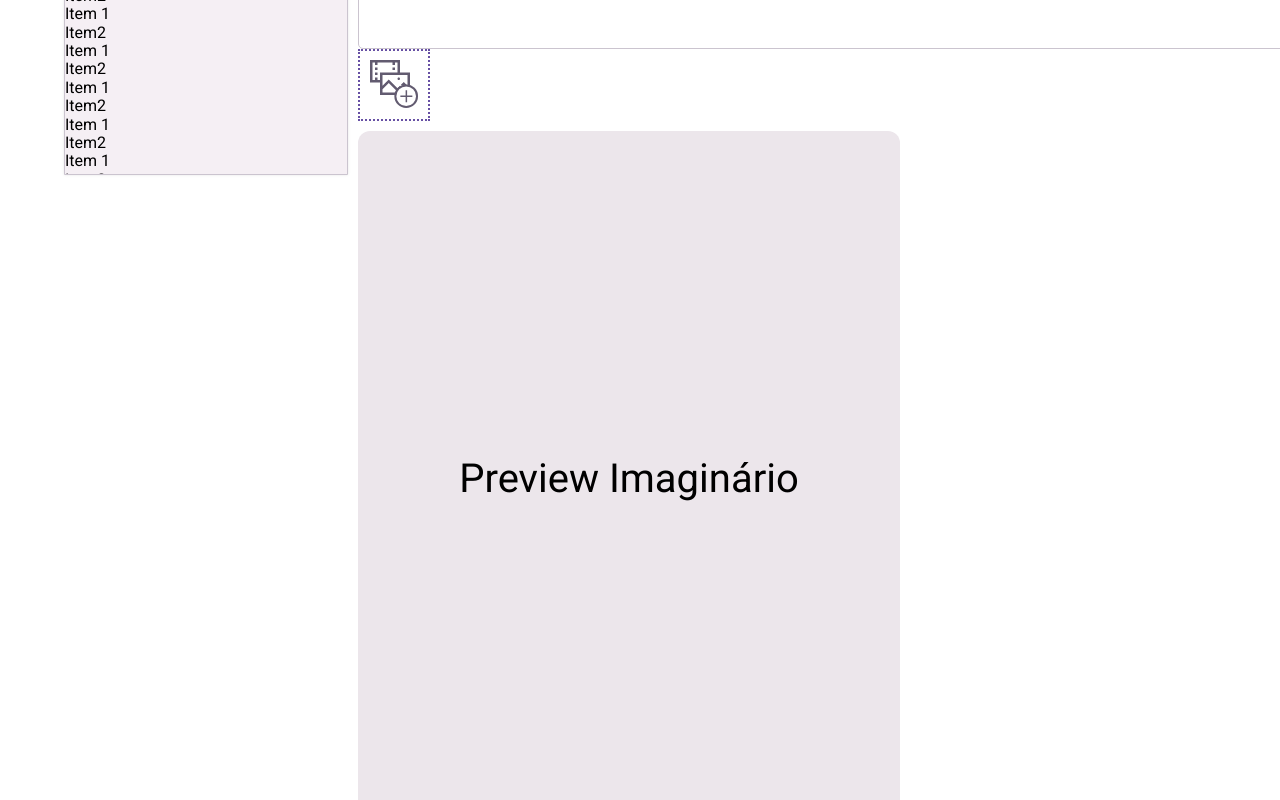
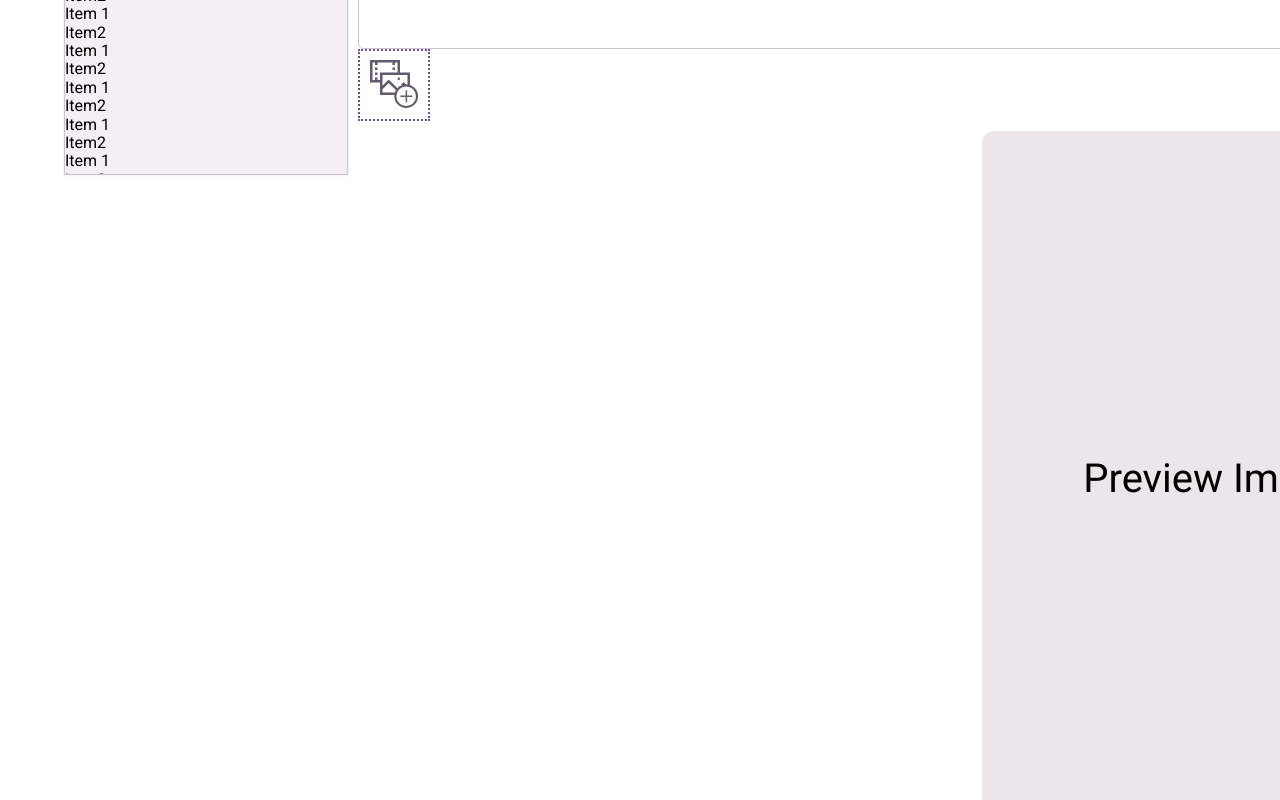
Before and after one commit to devhatt/octopost, a React (Create React App) app: page / in a window 1280 px wide. Shown: the part 600-1400 px from the top of the page. Built offline with nearby package versions, Linux system fonts and the light colour scheme; the HTML template or start-up script is replaced by a standard one.

Commit message:
refactor: move preview to correct side
re #178

```diff
--- a/src/pages/home/home.module.scss
+++ b/src/pages/home/home.module.scss
@@ -65,6 +65,19 @@
 
 .flexSelect {
   grid-area: tabs;
+  justify-content: space-between;
+  align-items: flex-start;
+
+  display: flex;
 
   font-size: 4rem;
 }
+
+.contentContainer {
+
+  display: flex;
+  align-items: center;
+  justify-content: center;
+
+  font-size: medium;
+}
--- a/src/pages/home/home.tsx
+++ b/src/pages/home/home.tsx
@@ -25,6 +25,7 @@ const Home = () => {
 
           <div className={scss.gridTabs} />
           <div className={scss.flexSelect}>
+            <div className={scss.contentContainer}></div>
             <PreviewContainer
               preview={<Preview children="Preview Imaginário" />}
             />
```
